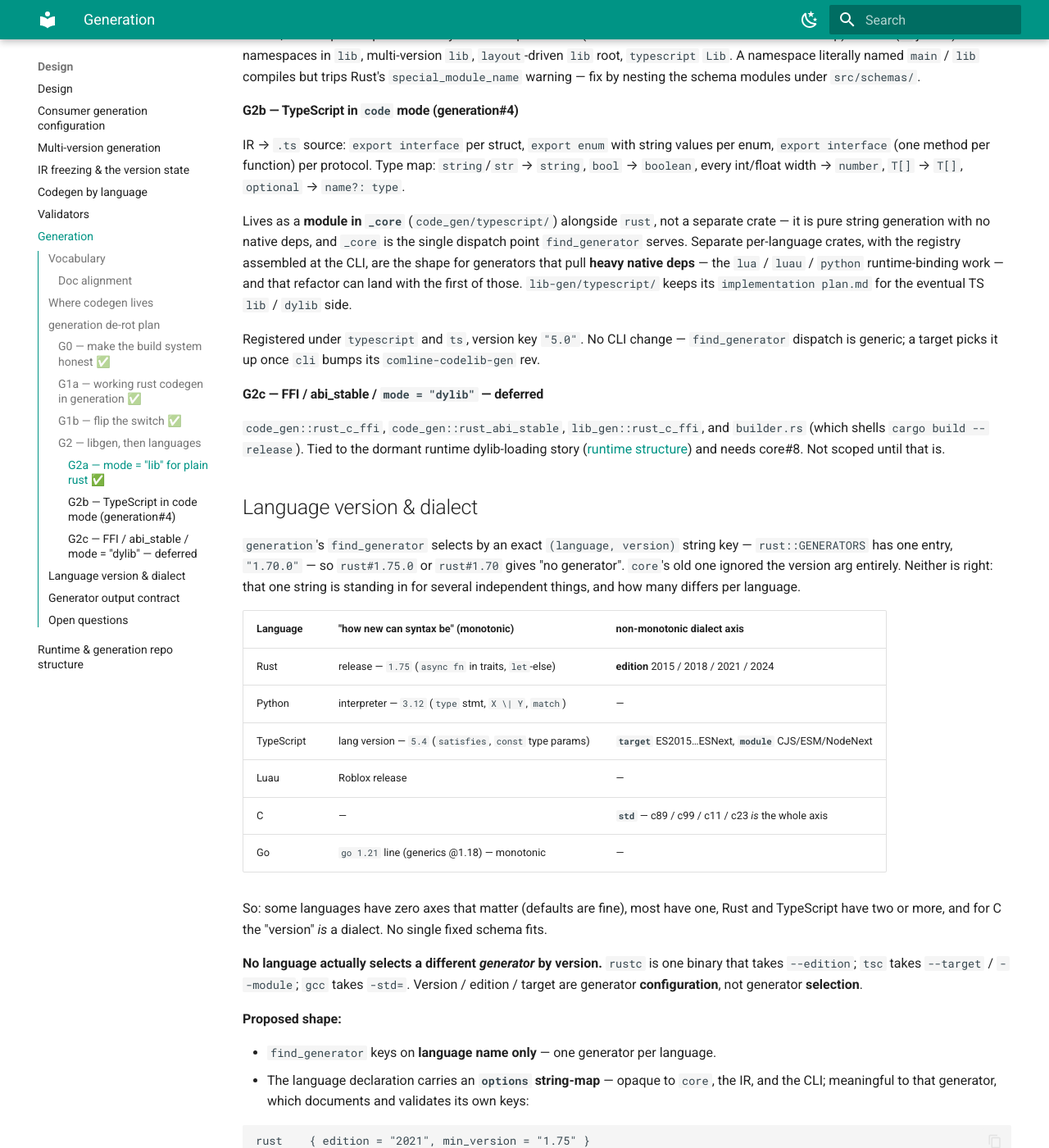
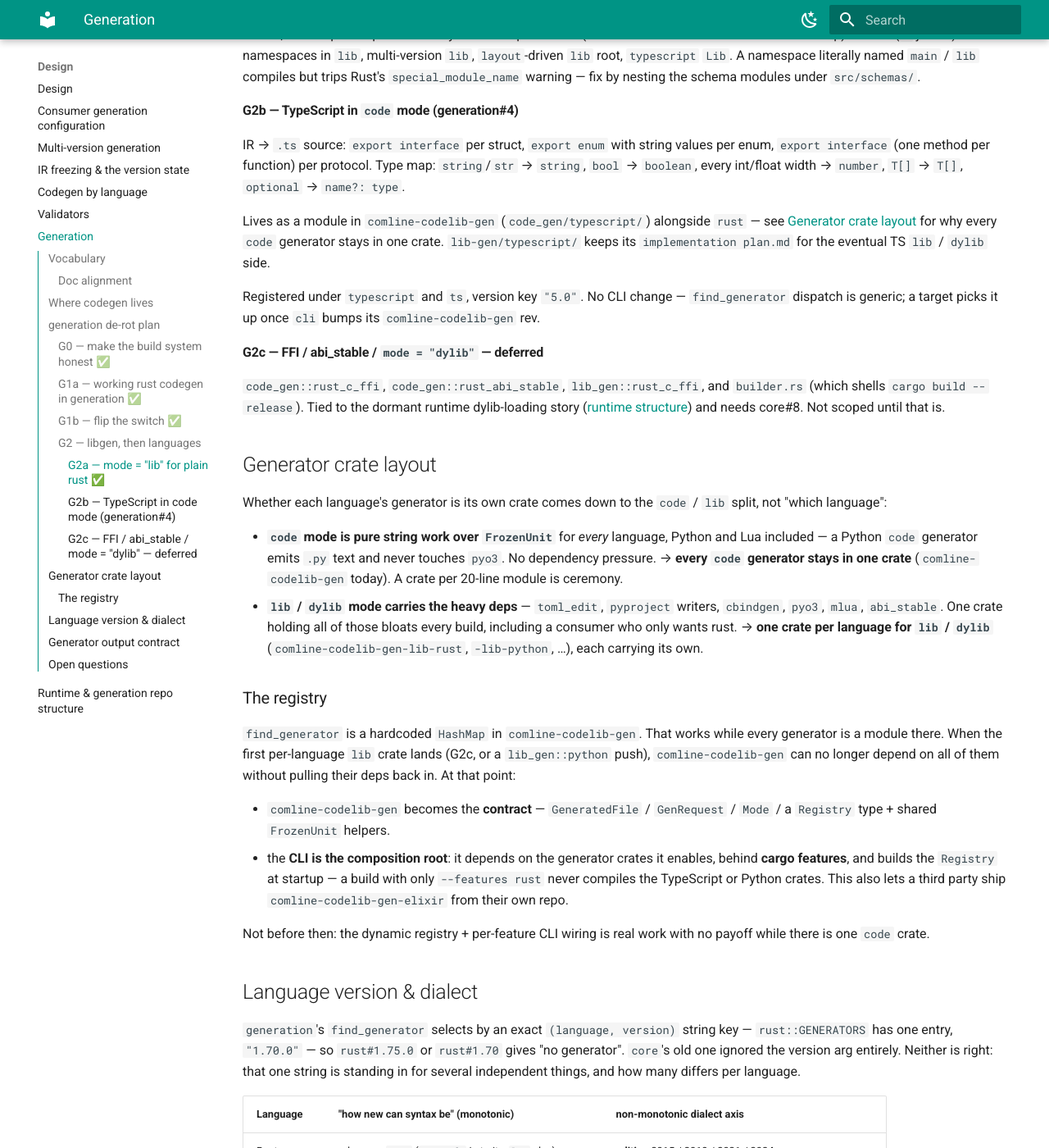
Before and after one commit to ComlineProject/docs, an MkDocs documentation site: the page built from docs/docs/design/generation.md, in a window 1280 px wide and 1400 px high, scrolled down 3497 px. Shown: the whole window at 82% size. Built offline with MkDocs 1.6.1 and Material for MkDocs 9.7.7, drawn with Linux system fonts in a browser that asks for light colours; the version menu is left out.

Commit message:
docs(design): generator crate layout — split at code/lib, not language
New 'Generator crate layout' section in generation.md: code mode is pure
string work for every language (a Python code generator never touches
pyo3), so all code generators stay in one crate; lib/dylib carries the
heavy deps (toml_edit, cbindgen, pyo3, mlua, abi_stable) so it's one
crate per language. The registry moves to the CLI behind cargo features
when the first per-language lib crate lands (Option B / composition
root). Trim the G2b 'module in _core' note to point here; refresh the
stale generation paragraph in runtime-repo-structure.md.

```diff
--- a/docs/docs/design/generation.md
+++ b/docs/docs/design/generation.md
@@ -175,13 +175,10 @@ values per enum, `export interface` (one method per function) per protocol.
 Type map: `string`/`str` → `string`, `bool` → `boolean`, every int/float width
 → `number`, `T[]` → `T[]`, `optional` → `name?: type`.
 
-Lives as a **module in `_core`** (`code_gen/typescript/`) alongside `rust`, not
-a separate crate — it is pure string generation with no native deps, and `_core`
-is the single dispatch point `find_generator` serves. Separate per-language
-crates, with the registry assembled at the CLI, are the shape for generators
-that pull **heavy native deps** — the `lua` / `luau` / `python` runtime-binding
-work — and that refactor can land with the first of those. `lib-gen/typescript/`
-keeps its `implementation plan.md` for the eventual TS `lib` / `dylib` side.
+Lives as a module in `comline-codelib-gen` (`code_gen/typescript/`) alongside
+`rust` — see [Generator crate layout](#generator-crate-layout) for why every
+`code` generator stays in one crate. `lib-gen/typescript/` keeps its
+`implementation plan.md` for the eventual TS `lib` / `dylib` side.
 
 Registered under `typescript` and `ts`, version key `"5.0"`. No CLI change —
 `find_generator` dispatch is generic; a target picks it up once `cli` bumps its
@@ -193,6 +190,40 @@ Registered under `typescript` and `ts`, version key `"5.0"`. No CLI change —
 `builder.rs` (which shells `cargo build --release`). Tied to the dormant runtime
 dylib-loading story ([runtime structure](runtime-repo-structure.md)) and needs
 core#8. Not scoped until that is.
+
+## Generator crate layout
+
+Whether each language's generator is its own crate comes down to the `code` /
+`lib` split, not "which language":
+
+- **`code` mode is pure string work over `FrozenUnit`** for *every* language,
+  Python and Lua included — a Python `code` generator emits `.py` text and never
+  touches `pyo3`. No dependency pressure. → **every `code` generator stays in
+  one crate** (`comline-codelib-gen` today). A crate per 20-line module is
+  ceremony.
+- **`lib` / `dylib` mode carries the heavy deps** — `toml_edit`, `pyproject`
+  writers, `cbindgen`, `pyo3`, `mlua`, `abi_stable`. One crate holding all of
+  those bloats every build, including a consumer who only wants rust. → **one
+  crate per language for `lib` / `dylib`** (`comline-codelib-gen-lib-rust`,
+  `-lib-python`, …), each carrying its own.
+
+### The registry
+
+`find_generator` is a hardcoded `HashMap` in `comline-codelib-gen`. That works
+while every generator is a module there. When the first per-language `lib` crate
+lands (G2c, or a `lib_gen::python` push), `comline-codelib-gen` can no longer
+depend on all of them without pulling their deps back in. At that point:
+
+- `comline-codelib-gen` becomes the **contract** — `GeneratedFile` /
+  `GenRequest` / `Mode` / a `Registry` type + shared `FrozenUnit` helpers.
+- the **CLI is the composition root**: it depends on the generator crates it
+  enables, behind **cargo features**, and builds the `Registry` at startup — a
+  build with only `--features rust` never compiles the TypeScript or Python
+  crates. This also lets a third party ship `comline-codelib-gen-elixir` from
+  their own repo.
+
+Not before then: the dynamic registry + per-feature CLI wiring is real work with
+no payoff while there is one `code` crate.
 
 ## Language version & dialect
 
```
Also changed, not shown: docs/docs/design/runtime-repo-structure.md (+12 -7 lines).
